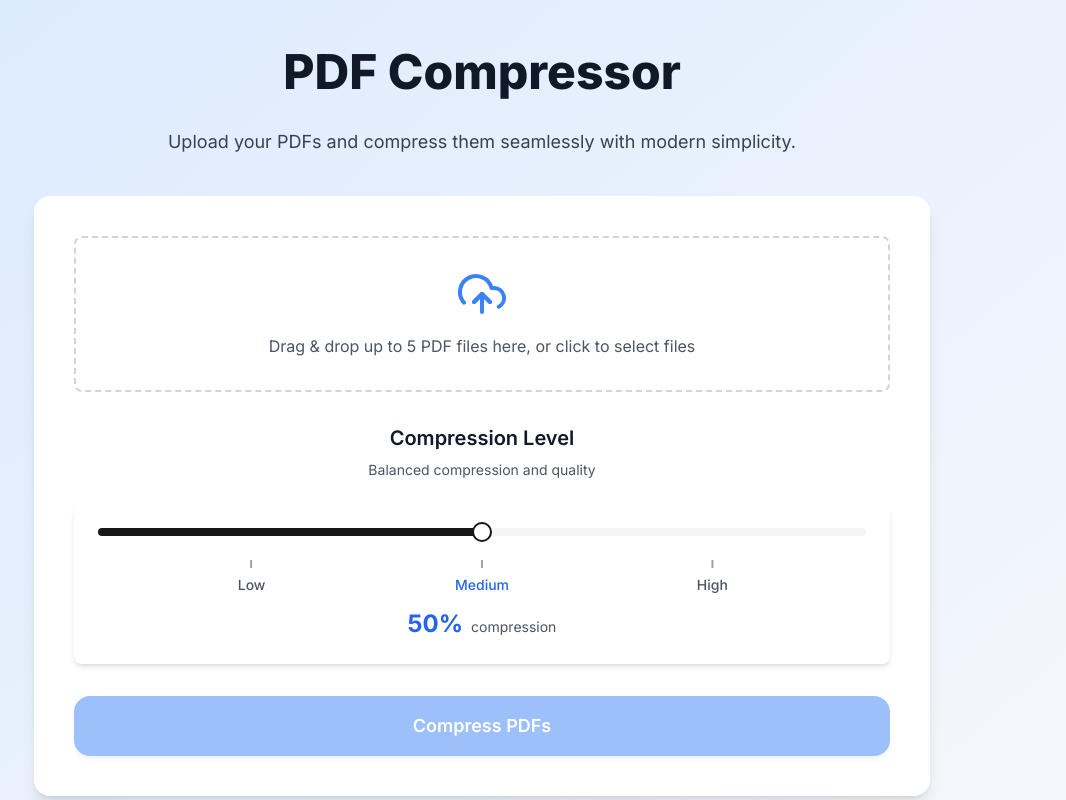
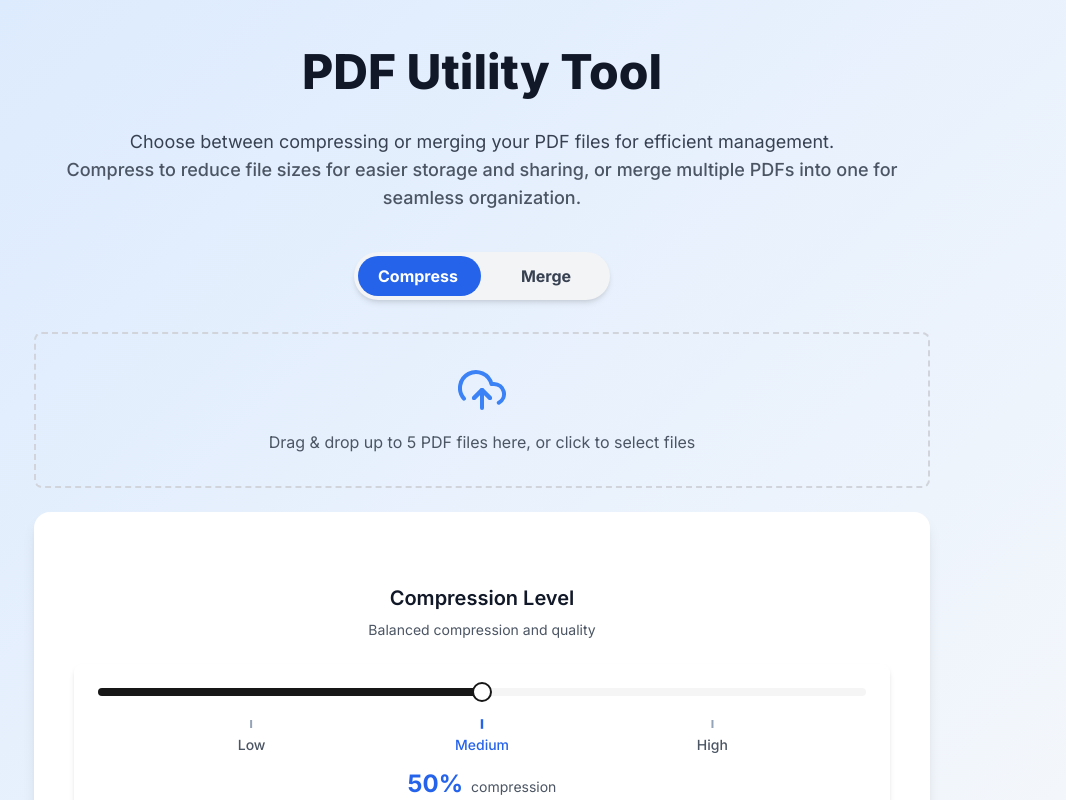
Before and after one commit to aldotobing/pdf-compress, a Next.js app: page / in a window 1280 px wide. Shown: the top 800 px of the page, without its empty margins (158-1224 px from the left). Built offline with nearby package versions, Linux system fonts and the light colour scheme.

Commit message:
add merge ability

```diff
--- a/app/page.tsx
+++ b/app/page.tsx
@@ -5,26 +5,31 @@ import { motion, AnimatePresence } from "framer-motion";
 import FileUploader from "../components/FileUploader";
 import CompressionOptions from "../components/CompressionOptions";
 import CompressionProgress from "../components/CompressionProgress";
+import { compressPDF } from "../utils/pdfCompressor";
+import { mergePDFs } from "../utils/pdfMerger";
+import type { CompressedFile, CompressionLevel } from "../types";
 import DownloadSection from "../components/DownloadSection";
-import { compressPDF } from "../utils/pdfCompressor";
-import type { CompressedFile, CompressionLevel } from "../types";
+
 import "react-pdf/dist/esm/Page/AnnotationLayer.css";
 import "react-pdf/dist/esm/Page/TextLayer.css";
 
 export default function Home() {
   const [files, setFiles] = useState<File[]>([]);
   const [compressedFiles, setCompressedFiles] = useState<CompressedFile[]>([]);
-  const [isCompressing, setIsCompressing] = useState(false);
+  const [mergedFile, setMergedFile] = useState<Blob | null>(null);
+  const [mergeFileName, setMergeFileName] = useState<string>("");
+  const [isProcessing, setIsProcessing] = useState(false);
   const [progress, setProgress] = useState<number[]>([]);
+  const [currentMode, setCurrentMode] = useState<"compress" | "merge">(
+    "compress"
+  );
 
-  // Compression presets
   const compressionPresets = {
     low: 20,
     medium: 50,
     high: 70,
   };
 
-  // Default compression level
   const [compressionLevel, setCompressionLevel] = useState<number>(
     compressionPresets.medium
   );
@@ -42,9 +47,8 @@ export default function Home() {
   };
 
   const handleCompress = async () => {
-    setIsCompressing(true);
+    setIsProcessing(true);
     const compressed: CompressedFile[] = [];
-
     const levelKey =
       (Object.entries(compressionPresets).find(
         ([, value]) => value === compressionLevel
@@ -60,7 +64,6 @@ export default function Home() {
             return newProgress;
           });
         });
-
         compressed.push({
           originalFile: file,
           compressedSize: result.size,
@@ -70,10 +73,29 @@ export default function Home() {
         console.error(`Error compressing ${file.name}:`, error);
       }
     }
+    setCompressedFiles(compressed);
+    setIsProcessing(false);
+  };
 
-    setCompressedFiles(compressed);
-    setIsCompressing(false);
+  const handleMerge = async () => {
+    if (files.length === 0) return;
+    setIsProcessing(true);
+    try {
+      const result = await mergePDFs(files);
+      setMergedFile(result);
+      // Generate a unique filename based on the current time
+      const uniqueName =
+        "merged_" + new Date().toISOString().replace(/[:.-]/g, "") + ".pdf";
+      setMergeFileName(uniqueName);
+    } catch (error) {
+      console.error("Error merging PDFs:", error);
+    }
+    setIsProcessing(false);
   };
+
+  // Shared action button classes
+  const actionButtonClasses =
+    "mt-8 w-full bg-blue-600 text-white py-3 rounded-lg font-bold shadow-lg hover:bg-blue-700 focus:outline-none focus:ring-2 focus:ring-blue-400 transition-all disabled:opacity-50 disabled:cursor-not-allowed";
 
   return (
     <main className="min-h-screen bg-gradient-to-br from-blue-100 to-gray-50 py-12 px-4 sm:px-6 lg:px-8 font-inter">
@@ -84,78 +106,166 @@ export default function Home() {
         className="max-w-4xl mx-auto"
       >
         <h1 className="text-5xl font-extrabold text-center text-gray-900 mb-8">
-          PDF Compressor
+          PDF Utility Tool
         </h1>
         <p className="text-lg text-center text-gray-700 mb-10">
-          Upload your PDFs and compress them seamlessly with modern simplicity.
+          Choose between compressing or merging your PDF files for efficient
+          management.
+          <br />
+          <span className="text-gray-600 font-medium">
+            Compress to reduce file sizes for easier storage and sharing, or
+            merge multiple PDFs into one for seamless organization.
+          </span>
         </p>
+
+        {/* Redesigned Toggle Switch */}
+        <div className="relative w-64 h-12 mx-auto bg-gray-100 rounded-full flex items-center overflow-hidden shadow-md mb-8">
           <motion.div
-          initial={{ opacity: 0, scale: 0.95 }}
-          animate={{ opacity: 1, scale: 1 }}
-          transition={{ duration: 0.5 }}
-          className="bg-white rounded-2xl shadow-lg overflow-hidden"
+            className="absolute top-1 left-1 h-10 w-[48%] bg-blue-600 rounded-full"
+            animate={{ x: currentMode === "compress" ? 0 : "100%" }}
+            transition={{ type: "spring", stiffness: 300, damping: 20 }}
+          />
+          <button
+            onClick={() => setCurrentMode("compress")}
+            className={`relative z-10 flex-1 text-center font-bold ${
+              currentMode === "compress" ? "text-white" : "text-gray-700"
+            }`}
           >
-          <div className="p-8 sm:p-10">
+            Compress
+          </button>
+          <button
+            onClick={() => setCurrentMode("merge")}
+            className={`relative z-10 flex-1 text-center font-bold ${
+              currentMode === "merge" ? "text-white" : "text-gray-700"
+            }`}
+          >
+            Merge
+          </button>
+        </div>
+
+        {/* Animate the FileUploader with mode changes */}
+        <AnimatePresence mode="wait">
+          <motion.div
+            key={currentMode + "-uploader"}
+            initial={{ opacity: 0, y: -10 }}
+            animate={{ opacity: 1, y: 0 }}
+            exit={{ opacity: 0, y: 10 }}
+            transition={{ duration: 0.4 }}
+          >
             <FileUploader
               onFileUpload={handleFileUpload}
               maxFiles={5}
               files={files}
               onRemoveFile={handleRemoveFile}
             />
+          </motion.div>
+        </AnimatePresence>
 
+        {/* Animate mode-specific content */}
+        <AnimatePresence mode="wait">
+          {currentMode === "compress" && (
+            <motion.div
+              key="compress-content"
+              initial={{ opacity: 0, x: -50 }}
+              animate={{ opacity: 1, x: 0 }}
+              exit={{ opacity: 0, x: 50 }}
+              transition={{ duration: 0.5 }}
+              className="bg-white rounded-2xl shadow-lg overflow-hidden mt-6 p-8 sm:p-10"
+            >
               <CompressionOptions
                 compressionLevel={compressionLevel}
                 setCompressionLevel={setCompressionLevel}
               />
-
               <motion.button
                 onClick={handleCompress}
-              disabled={files.length === 0 || isCompressing}
+                disabled={files.length === 0 || isProcessing}
                 whileHover={{ scale: 1.05 }}
                 whileTap={{ scale: 0.95 }}
-              className={`mt-8 w-full bg-blue-500 text-white px-8 py-4 rounded-2xl font-semibold text-lg shadow-md hover:bg-blue-600 focus:ring-4 focus:ring-blue-300 transition duration-300 disabled:opacity-50 disabled:cursor-not-allowed ${
-                isCompressing ? "cursor-wait" : ""
-              }`}
+                className={actionButtonClasses}
               >
-              {isCompressing ? (
+                {isProcessing ? "Compressing..." : "Compress PDFs"}
+              </motion.button>
+              {isProcessing && (
+                <CompressionProgress files={files} progress={progress} />
+              )}
+              {compressedFiles.length > 0 && (
+                <DownloadSection compressedFiles={compressedFiles} />
+              )}
+            </motion.div>
+          )}
+
+          {currentMode === "merge" && (
+            <motion.div
+              key="merge-content"
+              initial={{ opacity: 0, x: -50 }}
+              animate={{ opacity: 1, x: 0 }}
+              exit={{ opacity: 0, x: 50 }}
+              transition={{ duration: 0.5 }}
+              className="bg-white rounded-2xl shadow-lg overflow-hidden mt-6 p-8 sm:p-10"
+            >
+              <motion.button
+                onClick={handleMerge}
+                disabled={files.length === 0 || isProcessing}
+                whileHover={{ scale: 1.05 }}
+                whileTap={{ scale: 0.95 }}
+                className={actionButtonClasses}
+              >
+                {isProcessing ? (
                   <div className="flex items-center justify-center space-x-2">
                     <span className="animate-spin rounded-full h-5 w-5 border-t-2 border-white border-opacity-75"></span>
-                  <span>Compressing...</span>
+                    <span>Merging...</span>
                   </div>
                 ) : (
-                "Compress PDFs"
+                  "Merge PDFs"
                 )}
               </motion.button>
 
-            <AnimatePresence>
-              {isCompressing && (
+              {mergedFile && (
                 <motion.div
-                  initial={{ opacity: 0, height: 0 }}
-                  animate={{ opacity: 1, height: "auto" }}
-                  exit={{ opacity: 0, height: 0 }}
-                  transition={{ duration: 0.3 }}
-                  className="mt-8"
+                  initial={{ opacity: 0 }}
+                  animate={{ opacity: 1 }}
+                  className="mt-8 bg-gradient-to-r from-blue-100 to-green-100 p-6 rounded-xl shadow-md text-center"
                 >
-                  <CompressionProgress files={files} progress={progress} />
+                  <h3 className="text-xl font-bold text-gray-800 mb-4">
+                    🎉 Your merged PDF is ready!
+                  </h3>
+                  <div className="flex flex-col sm:flex-row items-center justify-center gap-4">
+                    <a
+                      href={URL.createObjectURL(mergedFile)}
+                      download={mergeFileName}
+                      className="bg-green-600 text-white py-2 px-6 rounded-lg font-bold shadow-lg hover:bg-green-700 transition-all"
+                    >
+                      Download PDF
+                    </a>
+                    <button
+                      onClick={() =>
+                        window.open(URL.createObjectURL(mergedFile), "_blank")
+                      }
+                      className="bg-blue-600 text-white py-2 px-6 rounded-lg font-bold shadow-lg hover:bg-blue-700 transition-all"
+                    >
+                      Preview PDF
+                    </button>
+                    <button
+                      onClick={() => (window.location.href = "/")}
+                      className="bg-purple-600 text-white py-2 px-6 rounded-lg font-bold shadow-lg hover:bg-purple-700 transition-all"
+                    >
+                      + New
+                    </button>
+                  </div>
+                  {/* Celebratory GIF below the result */}
+                  <motion.img
+                    src="/assets/img/tuzki.gif"
+                    alt="Tuzki Celebration"
+                    className="mx-auto mt-4"
+                    initial={{ opacity: 0 }}
+                    animate={{ opacity: 1 }}
+                    transition={{ duration: 0.5 }}
+                  />
+                </motion.div>
+              )}
             </motion.div>
           )}
         </AnimatePresence>
-
-            <AnimatePresence>
-              {compressedFiles.length > 0 && (
-                <motion.div
-                  initial={{ opacity: 0, height: 0 }}
-                  animate={{ opacity: 1, height: "auto" }}
-                  exit={{ opacity: 0, height: 0 }}
-                  transition={{ duration: 0.3 }}
-                  className="mt-8"
-                >
-                  <DownloadSection compressedFiles={compressedFiles} />
-                </motion.div>
-              )}
-            </AnimatePresence>
-          </div>
-        </motion.div>
       </motion.div>
       <footer className="border-t border-gray-200 mt-12">
         <div className="max-w-screen-xl mx-auto px-4 sm:px-6 md:px-8 py-8 flex flex-col items-center space-y-6">
--- a/components/CompressionOptions.tsx
+++ b/components/CompressionOptions.tsx
@@ -76,20 +76,29 @@ export default function CompressionOptions({
               className="absolute transform -translate-x-1/2 text-center"
               style={{ left: `${value}%` }}
             >
-              <div
-                className={`h-2 w-0.5 bg-gray-400 mb-1 mx-auto ${
-                  Math.abs(compressionLevel - value) < 5 ? "bg-blue-600" : ""
-                }`}
+              <motion.div
+                animate={{
+                  scale: Math.abs(compressionLevel - value) < 5 ? 1.2 : 1,
+                  backgroundColor:
+                    Math.abs(compressionLevel - value) < 5
+                      ? "#2563eb"
+                      : "#94a3b8",
+                }}
+                transition={{ type: "spring", stiffness: 300, damping: 20 }}
+                className="h-2 w-0.5 mb-1 mx-auto"
               />
-              <span
-                className={`text-xs md:text-sm font-medium ${
-                  Math.abs(compressionLevel - value) < 5
-                    ? "text-blue-600"
-                    : "text-gray-600"
-                }`}
+              <motion.span
+                animate={{
+                  color:
+                    Math.abs(compressionLevel - value) < 5
+                      ? "#2563eb"
+                      : "#4b5563",
+                }}
+                transition={{ type: "spring", stiffness: 300, damping: 20 }}
+                className="text-xs md:text-sm font-medium"
               >
                 {label}
-              </span>
+              </motion.span>
             </div>
           ))}
         </div>
@@ -99,6 +108,7 @@ export default function CompressionOptions({
           key={compressionLevel}
           initial={{ opacity: 0, scale: 0.9 }}
           animate={{ opacity: 1, scale: 1 }}
+          transition={{ duration: 0.3 }}
           className="mt-6 text-center"
         >
           <span className="text-xl md:text-2xl font-bold text-blue-600">
--- /dev/null
+++ b/utils/pdfMerger.ts
@@ -0,0 +1,22 @@
+import { PDFDocument } from "pdf-lib";
+
+/**
+ * Merges multiple PDF files into one.
+ * @param files - An array of File objects (PDFs) to be merged.
+ * @returns A Blob representing the merged PDF.
+ */
+export async function mergePDFs(files: File[]): Promise<Blob> {
+  const mergedPdf = await PDFDocument.create();
+
+  for (const file of files) {
+    const fileBuffer = await file.arrayBuffer();
+    const pdf = await PDFDocument.load(fileBuffer);
+
+    const copiedPages = await mergedPdf.copyPages(pdf, pdf.getPageIndices());
+
+    copiedPages.forEach((page) => mergedPdf.addPage(page));
+  }
+
+  const mergedPdfBytes = await mergedPdf.save();
+  return new Blob([mergedPdfBytes], { type: "application/pdf" });
+}
```
Also changed, not shown: public/assets/img/tuzki.gif (added). Lines whose indentation alone changed are shown as unchanged.
